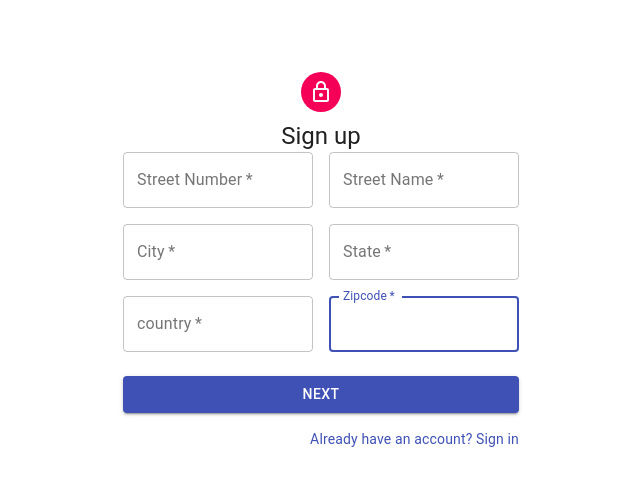
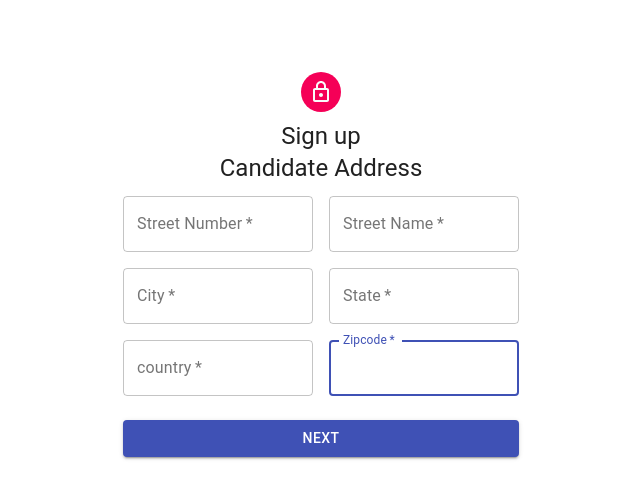
Before and after one commit to ahegde3/job-application-portal-fe, a React (Create React App) app: page /registration in a window 1280 px wide. Both pictures are taken after a click on the button "NEXT". Shown: the top 498 px of the page, without its empty margins (319-959 px from the left). Built offline with nearby package versions, Linux system fonts and the light colour scheme.

Commit message:
headline changed

```diff
--- a/src/component/AddressComponent.jsx
+++ b/src/component/AddressComponent.jsx
@@ -1,9 +1,19 @@
 import React from "react";
 import Grid from "@material-ui/core/Grid";
 import TextField from "@material-ui/core/TextField";
+import Typography from "@material-ui/core/Typography";
+import { Box } from "@mui/material";
 
 export default function AddressComponent() {
   return (
+    <Box>
+      <Typography
+        component="h1"
+        variant="h5"
+        style={{ marginBottom: "12px", textAlign: "center" }}
+      >
+        Candidate Address
+      </Typography>
       <Grid container spacing={2}>
         <Grid item xs={12} sm={6}>
           <TextField
@@ -72,5 +82,6 @@ export default function AddressComponent() {
           />
         </Grid>
       </Grid>
+    </Box>
   );
 }
--- a/src/component/EducationComponent.jsx
+++ b/src/component/EducationComponent.jsx
@@ -1,9 +1,19 @@
 import React from "react";
 import Grid from "@material-ui/core/Grid";
 import TextField from "@material-ui/core/TextField";
+import Typography from "@material-ui/core/Typography";
+import { Box } from "@mui/material";
 
 export default function EducationComponent() {
   return (
+    <Box>
+      <Typography
+        component="h1"
+        variant="h5"
+        style={{ marginBottom: "12px", textAlign: "center" }}
+      >
+        Candidate Education
+      </Typography>
       <Grid container spacing={2}>
         <Grid item xs={12}>
           <TextField
@@ -77,5 +87,6 @@ export default function EducationComponent() {
           />
         </Grid>
       </Grid>
+    </Box>
   );
 }
--- a/src/component/UserDetail.jsx
+++ b/src/component/UserDetail.jsx
@@ -1,9 +1,19 @@
 import React from "react";
 import Grid from "@material-ui/core/Grid";
 import TextField from "@material-ui/core/TextField";
+import Typography from "@material-ui/core/Typography";
+import { Box } from "@mui/material";
 
 export default function UserDetail() {
   return (
+    <Box>
+      <Typography
+        component="h1"
+        variant="h5"
+        style={{ marginBottom: "12px", textAlign: "center" }}
+      >
+        Candidate Information
+      </Typography>
       <Grid container spacing={2}>
         <Grid item xs={12} sm={6}>
           <TextField
@@ -62,5 +72,6 @@ export default function UserDetail() {
           />
         </Grid>
       </Grid>
+    </Box>
   );
 }
--- a/src/component/WorkExperienceComponent.jsx
+++ b/src/component/WorkExperienceComponent.jsx
@@ -3,10 +3,20 @@ import FormControlLabel from "@material-ui/core/FormControlLabel";
 import Grid from "@material-ui/core/Grid";
 import TextField from "@material-ui/core/TextField";
 import Checkbox from "@material-ui/core/Checkbox";
+import Typography from "@material-ui/core/Typography";
+import { Box } from "@mui/material";
 
 export default function WorkExperienceComponent() {
   const [isCurrentlyWorking, setIsCurrentlyWorking] = useState(false);
   return (
+    <Box>
+      <Typography
+        component="h1"
+        variant="h5"
+        style={{ marginBottom: "12px", textAlign: "center" }}
+      >
+        Candidate Workexperience
+      </Typography>
       <Grid container spacing={2}>
         <Grid item xs={12}>
           <TextField
@@ -102,5 +112,6 @@ export default function WorkExperienceComponent() {
           label="I am currently working there"
         />
       </Grid>
+    </Box>
   );
 }
--- a/src/screen/Registration.jsx
+++ b/src/screen/Registration.jsx
@@ -50,7 +50,7 @@ export default function Registration() {
     <EducationComponent />,
     <WorkExperienceComponent />,
   ];
-  const [currentComponent, setCurrentComponent] = useState(0);
+  const [currentComponentIndex, setcurrentComponentIndex] = useState(0);
 
   return (
     <Container component="main" maxWidth="xs">
@@ -62,15 +62,16 @@ export default function Registration() {
         <Typography component="h1" variant="h5">
           Sign up
         </Typography>
-        <div>{registrationInformationComponents[currentComponent]}</div>
-        {currentComponent != registrationInformationComponents.length - 1 ? (
+        <div>{registrationInformationComponents[currentComponentIndex]}</div>
+        {currentComponentIndex !==
+        registrationInformationComponents.length - 1 ? (
           <Button
             type="submit"
             fullWidth
             variant="contained"
             color="primary"
             className={classes.submit}
-            onClick={() => setCurrentComponent(currentComponent + 1)}
+            onClick={() => setcurrentComponentIndex(currentComponentIndex + 1)}
           >
             Next
           </Button>
@@ -86,6 +87,7 @@ export default function Registration() {
             Submit
           </Button>
         )}
+        {currentComponentIndex === 0 && (
           <Grid container justify="flex-end">
             <Grid item>
               <Link href="/" variant="body2">
@@ -93,9 +95,9 @@ export default function Registration() {
               </Link>
             </Grid>
           </Grid>
+        )}
         {/* </form> */}
       </div>
-      <Box mt={5}></Box>
     </Container>
   );
 }
```
Lines whose indentation alone changed are shown as unchanged.
